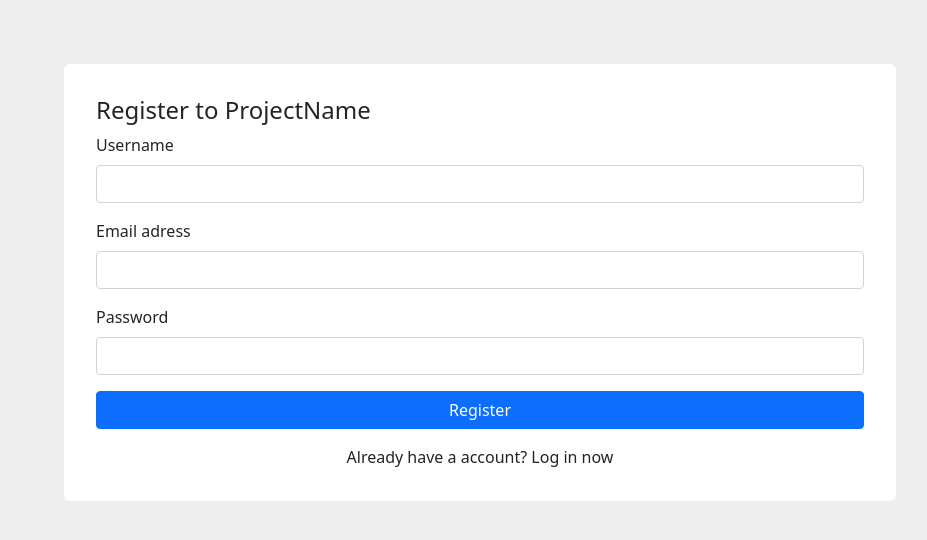
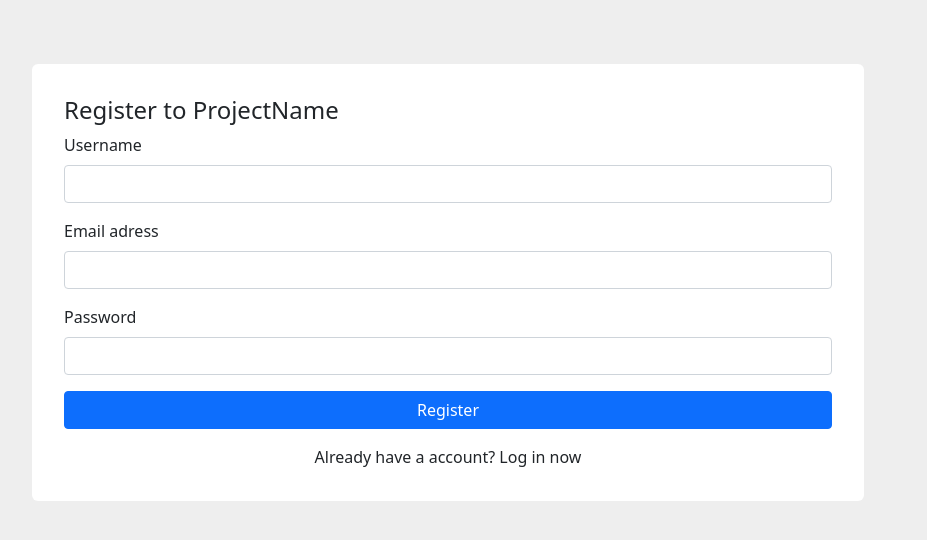
Before and after one commit to lienapaeps/php_project, a PHP site: page /register.php in a window 1280 px wide. Shown: the top 540 px of the page, without its empty margins (192-1119 px from the left). Run offline with PHP 8.4, Linux system fonts and the light colour scheme.

Commit message:
feat: fix margin accountfomrs

```diff
--- a/css/style.css
+++ b/css/style.css
@@ -13,9 +13,7 @@ nav, footer {
 body {
     width: 100%;
     background-color: #eee;
-    margin-left: 2em;
-    margin-right: 2em;
-    margin-top: 4em;
+
 }
 
 a {
@@ -121,10 +119,10 @@ a {
 
 .register__form, .signin__form,
 .reset__password__form, .forgot__password__form {
-    width: 100%;
     background-color: #fff;
     padding: 2em;
     border-radius: 6px;
+    margin: 4em 2em 0 2em;
 }
 
 .form__link__password {
```
